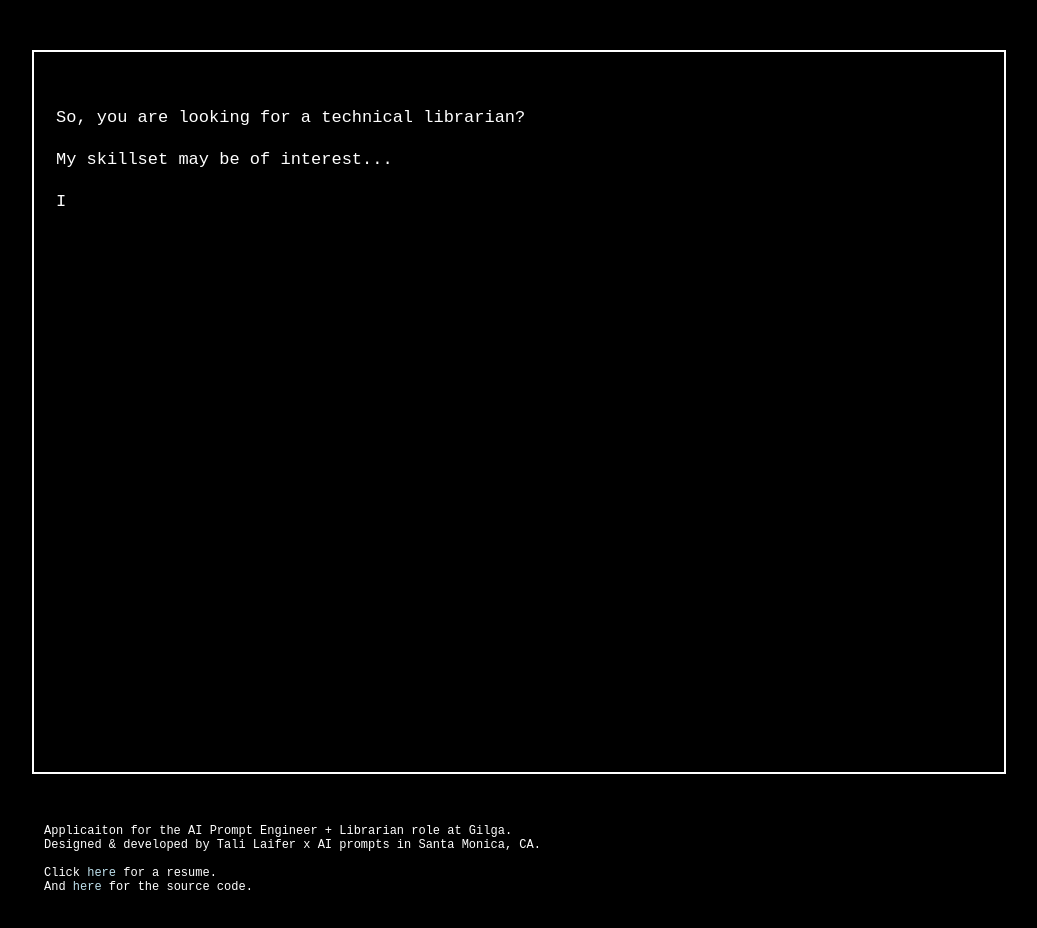
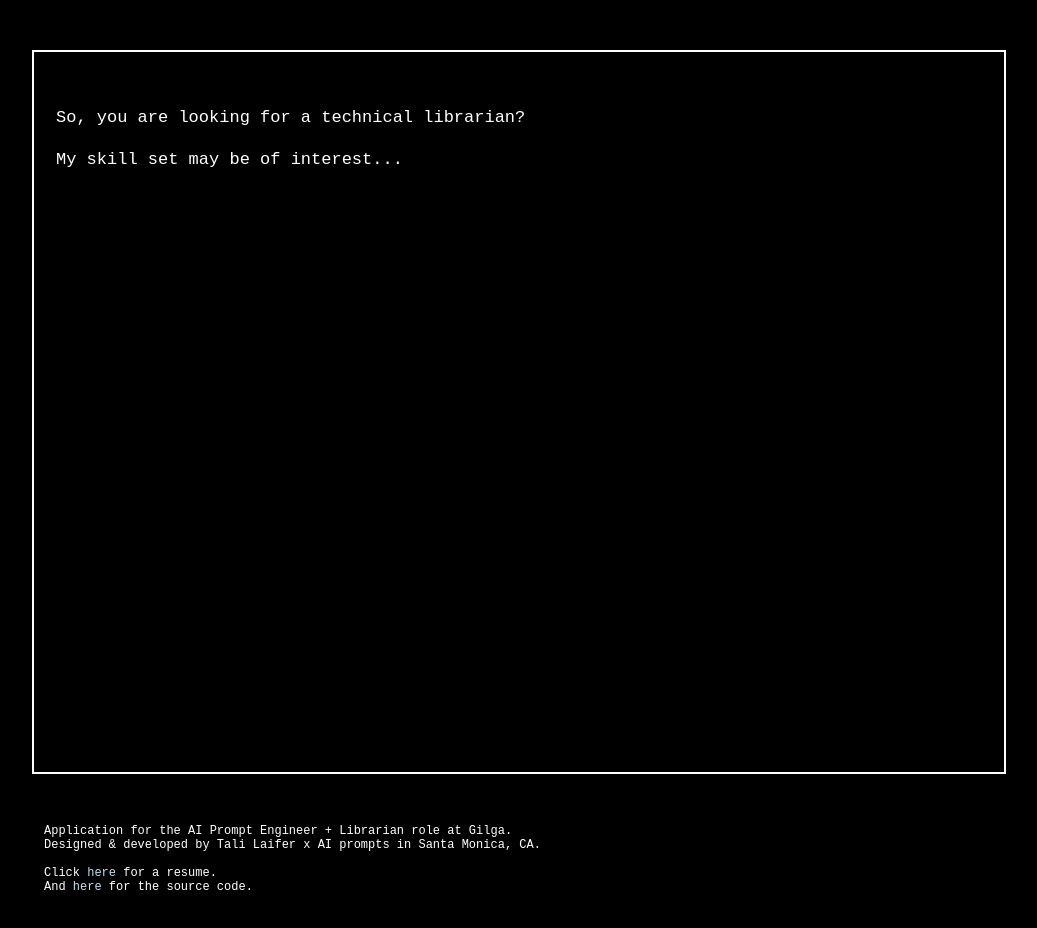
Before and after one commit to tlaifer/gilga-app, a plain HTML site: page public/index.html in a window 1280 px wide. Shown: the whole page, without its empty margins (121-1158 px from the left). Drawn offline with Linux system fonts and the light colour scheme.

Commit message:
spelling fixes

```diff
--- a/public/index.html
+++ b/public/index.html
@@ -15,7 +15,7 @@
     </div>
     <script src="script.js"></script>
     <div class="footer">
-      Applicaiton for the AI Prompt Engineer + Librarian role at Gilga.
+      Application for the AI Prompt Engineer + Librarian role at Gilga.
       <br>
       Designed & developed by Tali Laifer x AI prompts in Santa Monica, CA.
       <br>
--- a/public/script.js
+++ b/public/script.js
@@ -28,7 +28,7 @@ function newLine(cmdLine) {
 var textLines = [
   "So, you are looking for a technical librarian?",
   "",
-  "My skillset may be of interest...",
+  "My skill set may be of interest...",
   "",
   "I studied philosophy and computer science and have worked in software for 7 years.",
   "I currently lead engineering teams that design and develop AI applications.",
```
Also changed, not shown: cover-letter.txt.
